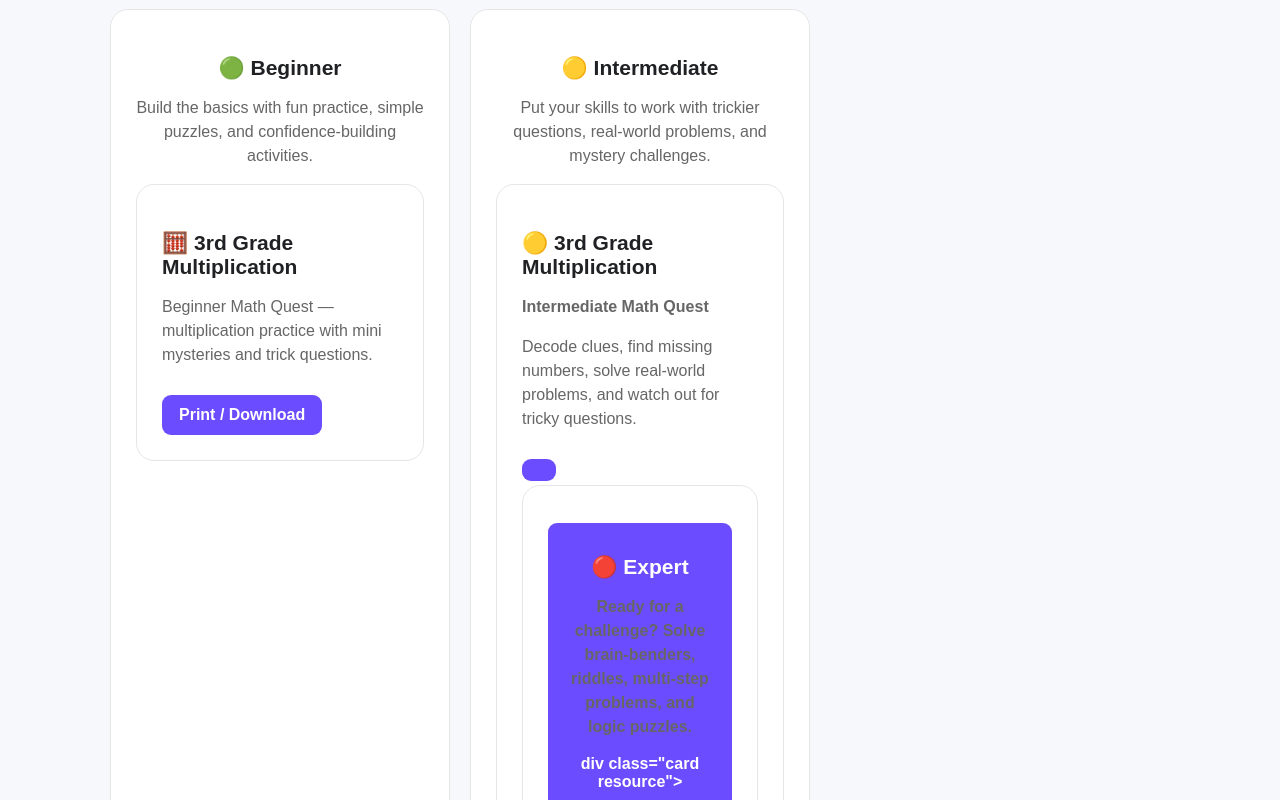
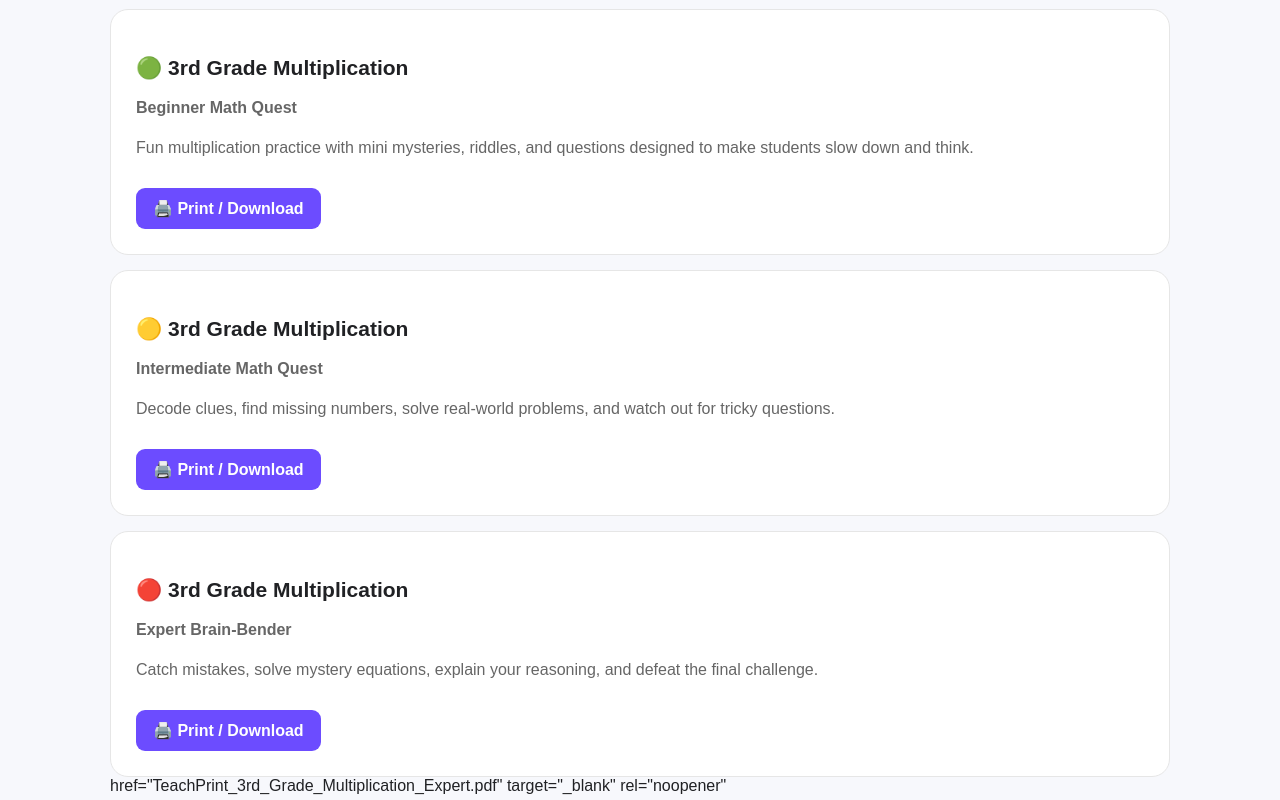
Before and after one commit to myafpetitdos-cmyk/Teacher-resources-, a plain HTML site: page index.html in a window 1280 px wide. Shown: the part 500-1300 px from the top of the page. Drawn offline with Linux system fonts and the light colour scheme.

Commit message:
Revise 3rd Grade Multiplication challenge content
Updated the descriptions and links for Beginner, Intermediate, and Expert challenges in the 3rd Grade Multiplication section.

```diff
--- a/index.html
+++ b/index.html
@@ -207,90 +207,87 @@
 
   <h2>Choose Your Challenge</h2>
 
-  <div class="levels">
+  <!-- BEGINNER -->
 
-    <div class="card">
-      <h3>🟢 Beginner</h3>
-      <p>
-        Build the basics with fun practice, simple puzzles,
-        and confidence-building activities.
-      </p> <div class="card resource">
-  <h3>🧮 3rd Grade Multiplication</h3>
+<div class="card resource">
+
+  <h3>🟢 3rd Grade Multiplication</h3>
 
   <p>
-    Beginner Math Quest — multiplication practice
-    with mini mysteries and trick questions.
+    <strong>Beginner Math Quest</strong>
   </p>
 
-  <a href="TeachPrint_3rd_Grade_Multiplication_Beginner.pdf" target="_blank">
-    Print / Download
+  <p>
+    Fun multiplication practice with mini mysteries,
+    riddles, and questions designed to make students
+    slow down and think.
+  </p>
+
+  <a
+    href="TeachPrint_3rd_Grade_Multiplication_Beginner.pdf"
+    target="_blank"
+    rel="noopener"
+  >
+    🖨️ Print / Download
   </a>
+
 </div>
-    </div>
 
-    <div class="card">
-      <h3>🟡 Intermediate</h3>
-      <p>
-        Put your skills to work with trickier questions,
-        real-world problems, and mystery challenges.
-      </p> <!-- INTERMEDIATE -->
+
+<!-- INTERMEDIATE -->
 
 <div class="card resource">
 
   <h3>🟡 3rd Grade Multiplication</h3>
 
   <p>
-
     <strong>Intermediate Math Quest</strong>
-
   </p>
 
   <p>
-
     Decode clues, find missing numbers, solve
-
     real-world problems, and watch out for tricky
-
     questions.
-
   </p>
 
   <a
+    href="TeachPrint_3rd_Grade_Multiplication_Intermediate.pdf"
+    target="_blank"
+    rel="noopener"
+  >
+    🖨️ Print / Download
+  </a>
+
+</div>
 
 
-  co href="TeachPrint_3rd_Grade_Multiplication_Intermediate.pdf"
+<!-- EXPERT -->
 
-    target="_blank"
-
-    rel="noopener"
-    </div>
-
-    <div class="card">
-      <h3>🔴 Expert</h3>
-      <p>
-        Ready for a challenge? Solve brain-benders,
-        riddles, multi-step problems, and logic puzzles.
-      </p> div class="card resource">
+<div class="card resource">
 
   <h3>🔴 3rd Grade Multiplication</h3>
 
   <p>
-
     <strong>Expert Brain-Bender</strong>
-
   </p>
 
   <p>
-
     Catch mistakes, solve mystery equations,
-
     explain your reasoning, and defeat the
-
     final challenge.
-
   </p>
 
   <a
+    href="TeachPrint_3rd_Grade_Multiplication_Expert.pdf"
+    target="_blank"
+    rel="noopener"
+  >
+    🖨️ Print / Download
+  </a>
+
+</div>
+
+
 
     href="TeachPrint_3rd_Grade_Multiplication_Expert.pdf"
 
```
